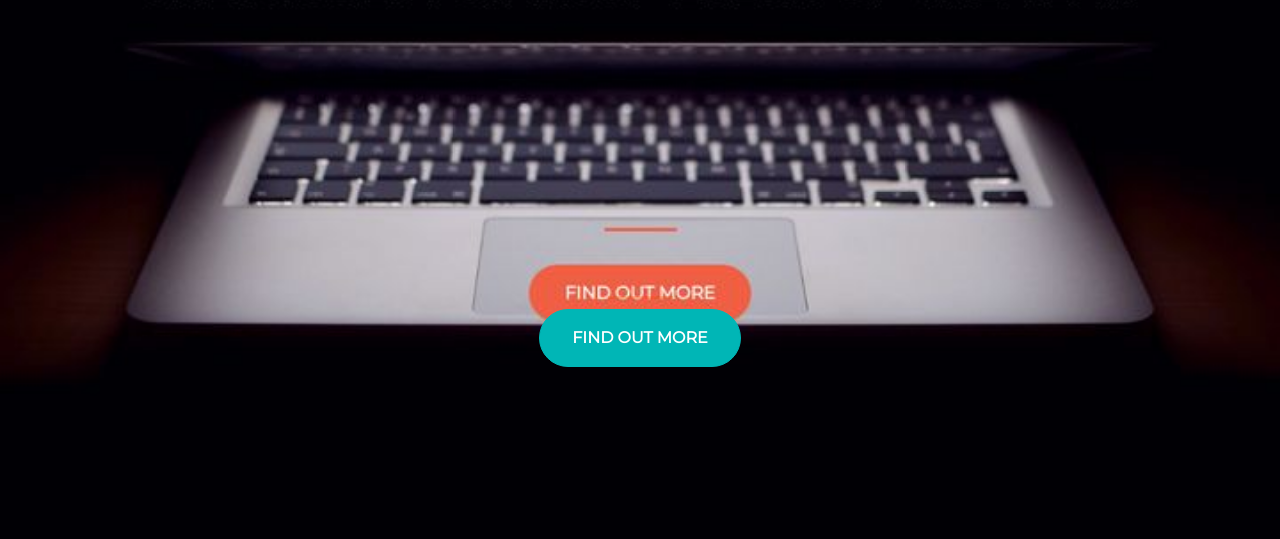
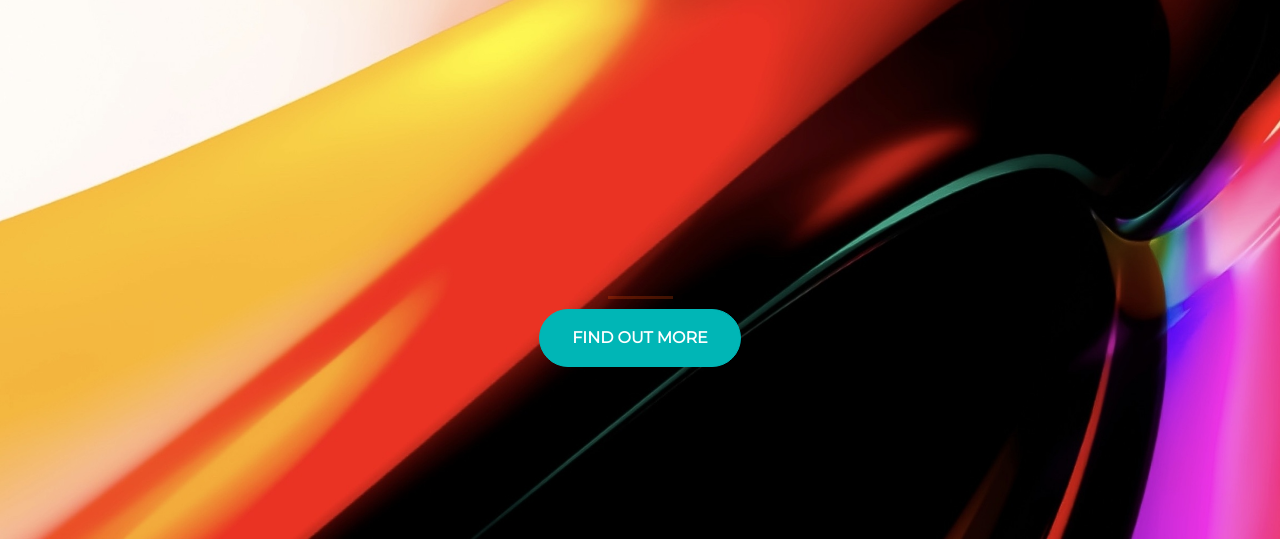
Before and after one commit to SenSui95/SenSui95.github.io, a plain HTML site: page startup.html in a window 1280 px wide. Shown: the part 261-800 px from the top of the page. Drawn offline with nearby package versions, Linux system fonts and the light colour scheme.

Commit message:
uploading website

```diff
--- a/STP.css
+++ b/STP.css
@@ -2,7 +2,7 @@ body, html {
 	width: 100%;
 	height: 100%;
 	font-family: 'Montserrat', sans-serif;
-	background: url(LANDINGPAGE1.jpg) no-repeat center center fixed;
+	background: url(STP.jpg) no-repeat center center fixed;
 	-webkit-background-size:cover;
 	-moz-background-size: cover;
 	-o-background-size:cover;
```
Also changed, not shown: LANDINGPAGE1.jpg (deleted), STP.jpg (added), stppic.jpg (deleted), 2 other files.
